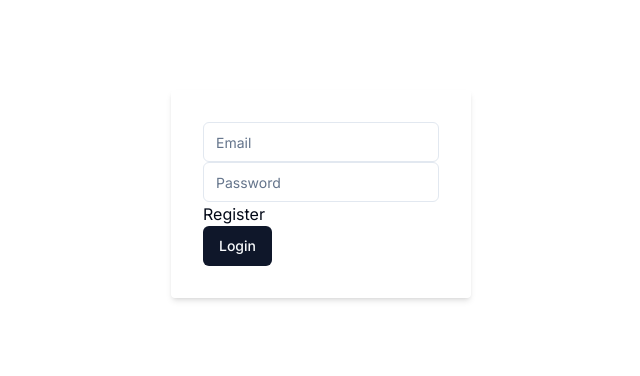
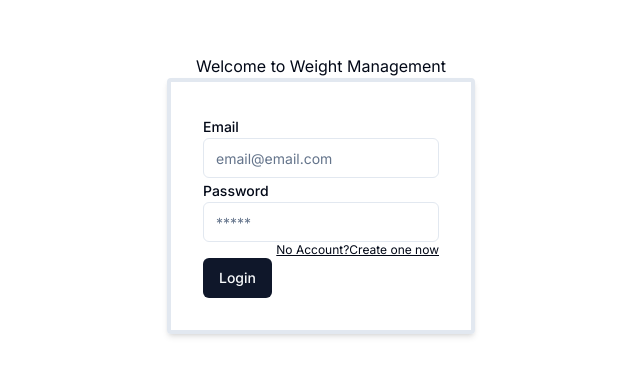
Before and after one commit to manOnTheMoon2101/weight_management, a Next.js app: page /login in a window 1280 px wide. Shown: the part 206-582 px from the top of the page, without its empty margins (319-959 px from the left). Built offline with nearby package versions, Linux system fonts and the light colour scheme.

Commit message:
little styling to login

```diff
--- a/app/components/body/components/refresh/Refresh.tsx
+++ b/app/components/body/components/refresh/Refresh.tsx
@@ -3,7 +3,7 @@ import { IoMdRefresh } from "react-icons/io";
 const Refresh = () => {
   return (
     <div>
-      <IoMdRefresh size={25} className="cursor-pointer" />
+      {/* <IoMdRefresh size={25} className="cursor-pointer animate-spin" /> */}
     </div>
   );
 };
--- a/app/login/page.tsx
+++ b/app/login/page.tsx
@@ -5,6 +5,7 @@ import { Button } from "@/components/ui/button";
 import Link from "next/link";
 import { signIn } from "next-auth/react";
 import { useRef } from "react";
+import { Label } from "@/components/ui/label";
 const Login = () => {
   const email = useRef("");
   const password = useRef("");
@@ -19,25 +20,36 @@ const Login = () => {
   };
 
   return (
-    <div className="min-h-screen flex items-center justify-center">
-      <div className="p-8 rounded shadow-md">
+    <div className="min-h-screen flex flex-col items-center justify-center">
+      <div>
+        <h2>
+          Welcome to <span>Weight Management</span>
+        </h2>
+      </div>
+      <div className="p-8 rounded shadow-md border-4 rounded">
+        <Label>Email</Label>
         <Input
-          placeholder="Email"
+          placeholder="email@email.com"
           type="email"
           onChange={(e: any) => {
             email.current = e.target.value;
           }}
         />
+        <Label>Password</Label>
         <Input
-          placeholder="Password"
+          placeholder="*****"
           type="password"
           onChange={(e: any) => {
             password.current = e.target.value;
           }}
         />
-        <p>
-          <Link href="/register">Register</Link>
-        </p>
+
+        <div className="flex flex-row justify-end">
+          <Link href="/register" className="underline text-xs">
+            No Account?Create one now
+          </Link>
+        </div>
+
         <Button onClick={onSubmit}>Login</Button>
       </div>
     </div>
```
